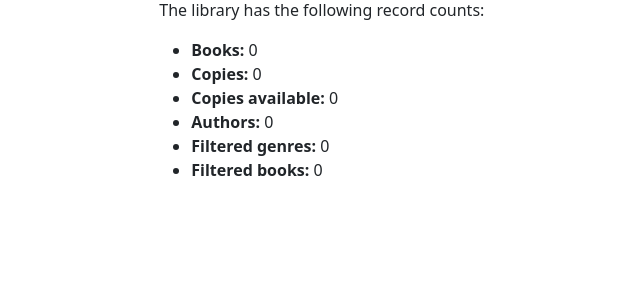
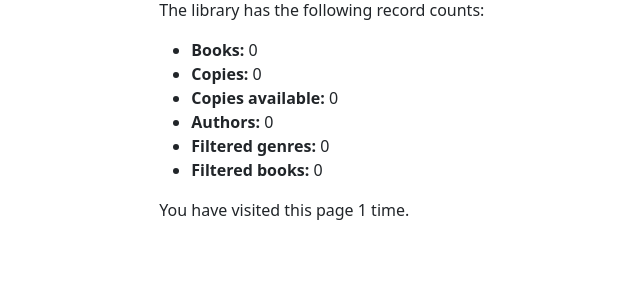
Before and after one commit to gm-willo/django_local_library, a Django app: page /catalog/ in a window 1280 px wide. Shown: the part 144-444 px from the top of the page, without its empty margins (66-706 px from the left). Run offline with Django 5.2, Linux system fonts and the light colour scheme; data that the repository does not hold is empty.

Commit message:
Add basic session data to store and retrieve how many times the users have visited LocalLibrary

```diff
--- a/catalog/templates/index.html
+++ b/catalog/templates/index.html
@@ -30,4 +30,6 @@
       <strong>Filtered books:</strong> {{ num_books_filtered }}
     </li>
   </ul>
+
+  <p>You have visited this page {{ num_visits }} time{{ num_visits|pluralize }}.</p>
 {% endblock content %}
--- a/catalog/views.py
+++ b/catalog/views.py
@@ -20,6 +20,11 @@ def index(request):
     num_genres_filtered = Genre.objects.filter(name__icontains="fant").count()
     num_books_filtered = Book.objects.filter(title__icontains="ring").count()
 
+    # Number of visits to this view, as counted in the session variable.
+    num_visits = request.session.get("num_visits", 0)
+    num_visits += 1
+    request.session["num_visits"] = num_visits
+
     context = {
         "num_books": num_books,
         "num_instances": num_instances,
@@ -27,6 +32,7 @@ def index(request):
         "num_authors": num_authors,
         "num_genres_filtered": num_genres_filtered,
         "num_books_filtered": num_books_filtered,
+        "num_visits": num_visits,
     }
 
     # Render the HTML template index.html with the data in the context variable
```
